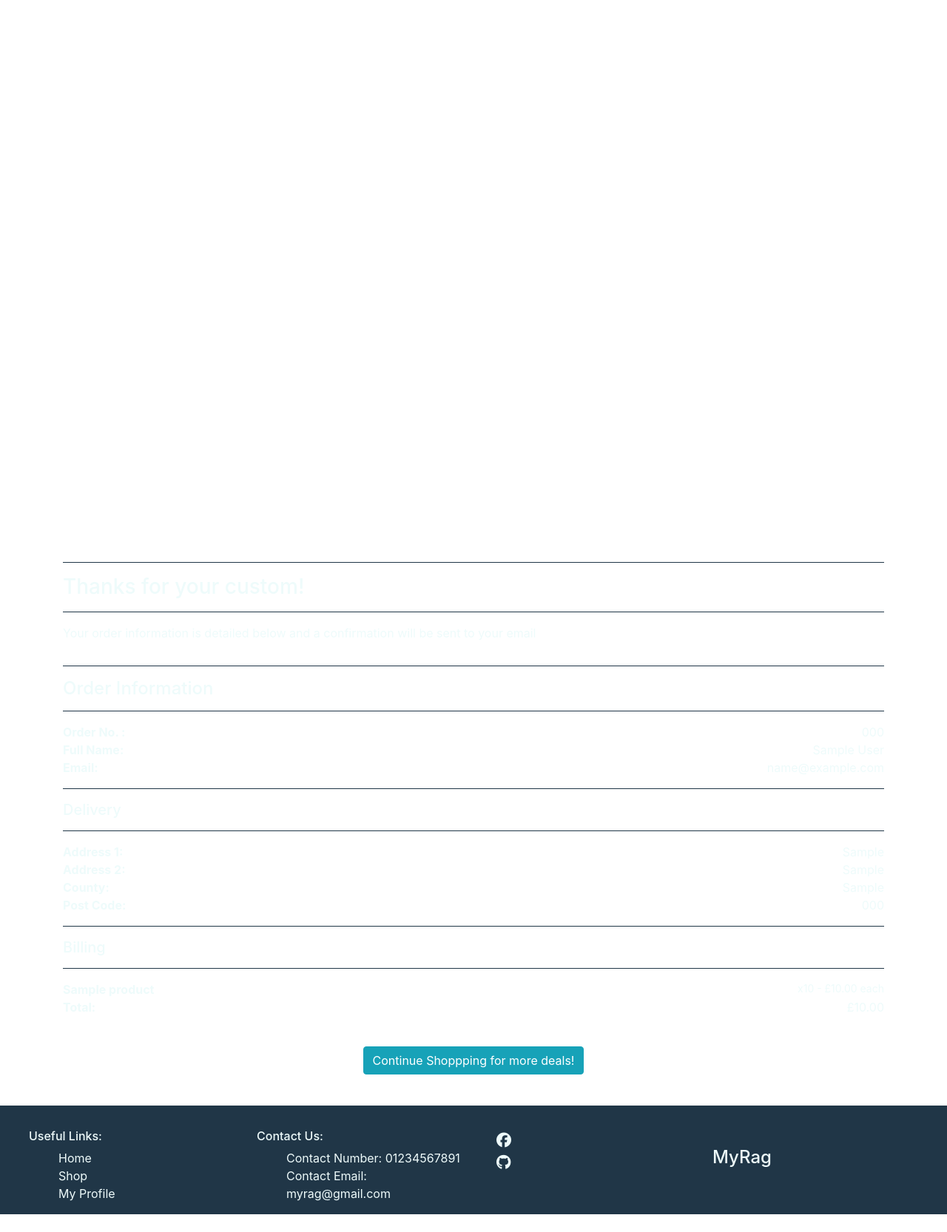
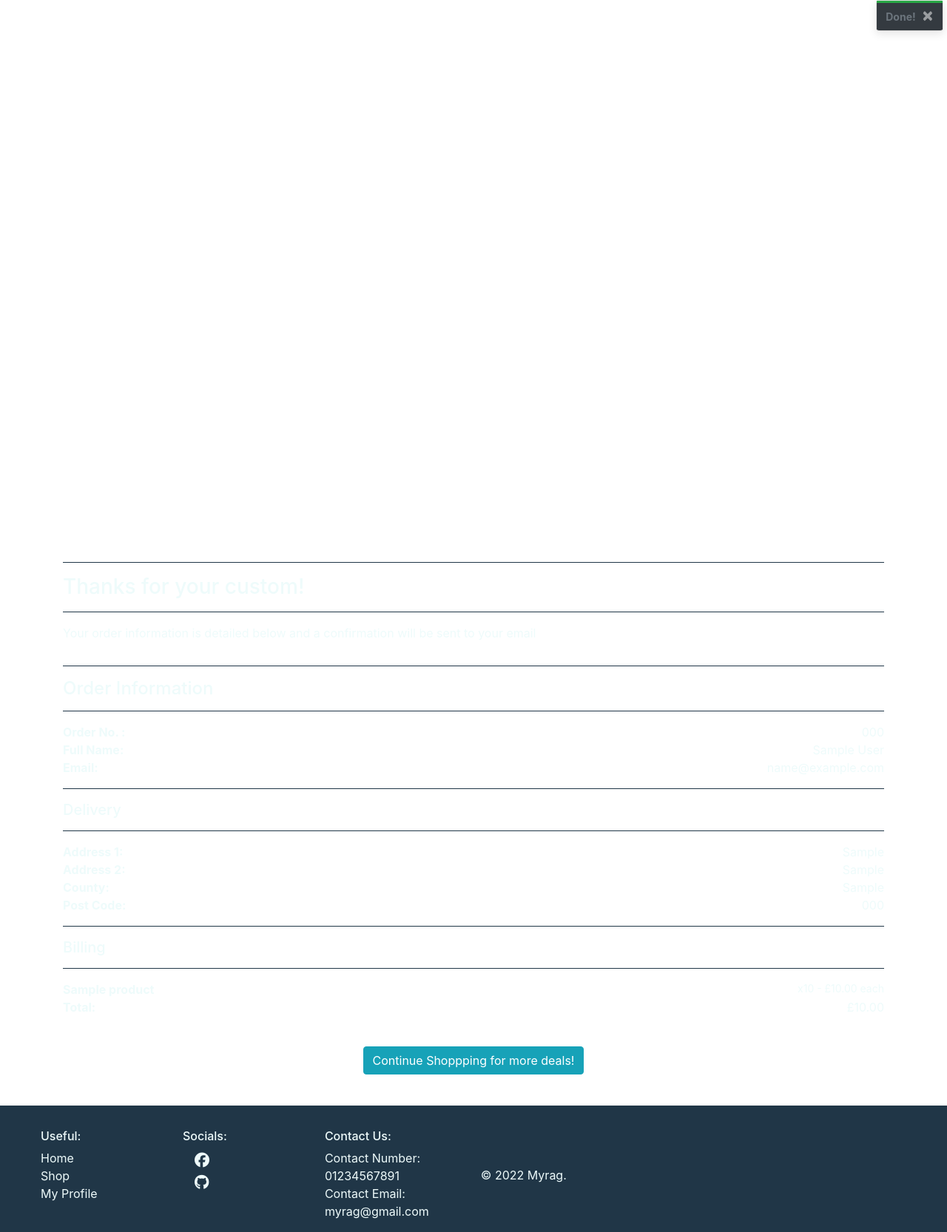
Before and after one commit to devisis/myrag, a Django app: page /checkout/checkout_success/000 in a window 1280 px wide. Shown: the part 56-1722 px from the top of the page at 74% size. Before the commit the page ends 1698 px from the top, so only its background shows below. Run offline with Django 3.2, Linux system fonts and the light colour scheme; a user stored in the database is signed in; tables that the repository leaves empty hold one stand-in row (values such as "Sample post"); some libraries are stand-ins or nearby versions.

Commit message:
Update footer and basket toast stylings and add description to gallery code

```diff
--- a/home/templates/home/index.html
+++ b/home/templates/home/index.html
@@ -46,10 +46,11 @@
   </div>
   <div class="row">
     <div class="col d-flex justify-content-center">
+      <!-- Create a index of product images to display a small gallery  -->
       {% for product in products %}
-      <div class="card m-1" style="width: 18rem;">
+      <div class="card m-1 gallery-item" style="width: 18rem; ">
         <div class="embed-responsive embed-responsive-4by3">
-          <img src="{{ product.featured_image.url }}" class="card-img-top embed-responsive-item"
+          <img src="{{ product.featured_image.url }}" class="card-img-top embed-responsive-item gallery-img"
             alt="{{ product.name }}">
 
         </div>
--- a/myrag/settings.py
+++ b/myrag/settings.py
@@ -7,7 +7,6 @@ if os.path.exists("env.py"):
 BASE_DIR = Path(__file__).resolve().parent.parent
 TEMPLATES_DIR = os.path.join(BASE_DIR, 'templates')
 SECRET_KEY = os.environ.get("SECRET_KEY")
-# DEBUG = 'DEVELOPMENT' in os.environ
 DEBUG = False
 
 ALLOWED_HOSTS = ["myrag.herokuapp.com", "localhost"]
@@ -24,17 +23,19 @@ INSTALLED_APPS = [
     'cloudinary_storage',
     'django.contrib.staticfiles',
     'cloudinary',
-    'crispy_forms',
     'django.contrib.sites',
+
     'allauth',
     'allauth.account',
     'allauth.socialaccount',
+
     'home',
     'products',
     'basket',
     'checkout',
     'profiles',
 
+    'crispy_forms',
 ]
 
 SITE_ID = 1
--- a/static/css/base.css
+++ b/static/css/base.css
@@ -117,7 +117,11 @@ input::-webkit-inner-spin-button {
 }
 
 .toast p {
-    color: var(--clr-dark);
+    color: var(--clr-white);
+}
+
+.toast hr {
+    color: var(--secondary-blue);
 }
 
 .toast-status-bar {
--- a/templates/base.html
+++ b/templates/base.html
@@ -68,25 +68,20 @@
 
   {% block content %}
   {% endblock %}
+  <footer class="container-fluid">
 
-  <footer class="container-fluid px-4 width-100">
-    <div class="col-3">
-      <h6 class="uppercase" aria-label="Useful links">Useful Links:</h6>
+    <div class="row d-flex flex-xs-row">
+      <div class="col">
         <ul>
+          <h6 aria-label="Useful links">Useful:</h6>
           <li class="footer-list"><a href="{% url 'home' %}" aria-label="The home page">Home</a></li>
           <li class="footer-list"><a href="{% url 'durags' %}" aria-label="The menu page">Shop</a></li>
           <li class="footer-list"><a href="{% url 'profile' %}" aria-label="The menu page">My Profile</a></li>
         </ul>
       </div>
-    <div class="col-3">
-      <h6 class="uppercase" aria-label="Contact links">Contact Us:</h6>
+      <div class="col">
         <ul>
-        <li class="footer-list" aria-label="The contact number">Contact Number: 01234567891</li>
-        <li class="footer-list" aria-label="The email">Contact Email: myrag@gmail.com</li>
-      </ul>
-    </div>
-    <div class="col-3">
-      <ul class="list-unstyled">
+          <h6 aria-label="Useful links">Socials:</h6>
           <li class="list-item">
             <a href="https://www.facebook.com/myrag" class="btn-floating btn-lg" aria-label="Facebook link"
               target="_blank" rel="nofollow">
@@ -101,9 +96,28 @@
           </li>
         </ul>
       </div>
-    <div class="col-3">
-      <h4 class="footer-brand mt-4"> MyRag </h4>
+      <div class="col">
+        <ul>
+          <h6 aria-label="Contact links">Contact Us:</h6>
+          <li class="footer-list" aria-label="The contact number">Contact Number: 01234567891</li>
+          <li class="footer-list" aria-label="The email">Contact Email: myrag@gmail.com</li>
+        </ul>
       </div>
+      <div class="col d-flex align-items-center float-right">
+        <ul>
+          <li>
+            &copy; 2022 Myrag.
+          </li>
+        </ul>
+      </div>
+    </div>
+
+
+
+
+
+
+
   </footer>
 
   {% block postloadjs %}
--- a/templates/includes/toasts/toast_success.html
+++ b/templates/includes/toasts/toast_success.html
@@ -1,40 +1,49 @@
-<div class="toast" role="alert" data-autohide="true" data-delay="3000" data-animation="true">
+<div class="toast bg-dark" role="alert" data-autohide="false" aria-live="assertive" aria-atomic="true"
+  data-animation="true">
   <div class="toast-status-bar bg-success"></div>
-  <div class="toast-header">
-    <strong class="mr-auto">Success!</strong>
+  <div class="toast-header bg-dark">
+    <strong class="mr-auto">Done!</strong>
     <button type="button" class="ml-2 mb-1 close" data-dismiss="toast" aria-label="Close">
-      <span aria-hidden="true">&times;</span>
+      <span aria-hidden="true text-info" style="color:white; ">&times;</span>
     </button>
   </div>
-  <div class="toast-body text-center">
-    <div class="row">
-      <div class="col">{{ msg }}</div>
-      <hr>
-    </div>
   {% if total and not on_profile_page %}
+  <div class="toast-body text-center pt-0">
+    <div class="col text-muted">{{ msg }} ☺</div>
+    <hr class="m-0">
+    <div class="basket-display-toast">
       <p><strong>My Basket - Items({{ durag_count }})</strong></p>
-      <hr>
-      <div class="basket-display-toast">
       {% for durag_info in basket_durags %}
       <div class="row">
-
-          <div class="col-10">
-            <p>Name: {{ durag_info.durag.name }}</p>
-            <p>Qty: {{ durag_info.quantity }}</p>
-          </div>
         <div class="col-2">
           {% if durag_info.durag.featured_image.url %}
-            <img class="w-100" src="{{ durag_info.durag.featured_image.url }}" alt="{{ durag_info.durag.name }}">
+          <div class="embed-responsive embed-responsive-4by3">
+            <img src="{{ durag_info.durag.featured_image.url }}" class="w-100 embed-responsive-item"
+              alt="{{ durag_info.durag.name }}">
+          </div>
           {% else %}
-            <img class="w-100" src="" alt="{{ durag_info.durag.name }}">
+          <div class="embed-responsive embed-responsive-4by3">
+            <img src="#" class="w-100 embed-responsive-item" alt="{{ durag_info.durag.name }}">
+          </div>
           {% endif %}
         </div>
+        <div class="col-5">
+          <p>{{ durag_info.durag.name }}</p>
         </div>
-        <hr>
+        <div class="col-5">
+          <p>{{ durag_info.quantity }}</p>
+        </div>
+      </div>
+
       {% endfor %}
     </div>
-      <a href="{% url 'basket' %}" class="btn btn-success">View Basket</a>
+    <div class="">
+
+      <hr class="mt-0">
+      <a href="{% url 'basket' %}" class="btn btn-info">
+        <small>View Basket</small> </a>
+    </div>
+  </div>
   {% endif %}
-  </div>
 
 </div>
```
Also changed, not shown: home/static/home/css/home.css (+7 -0 lines). Lines whose indentation alone changed are shown as unchanged.
